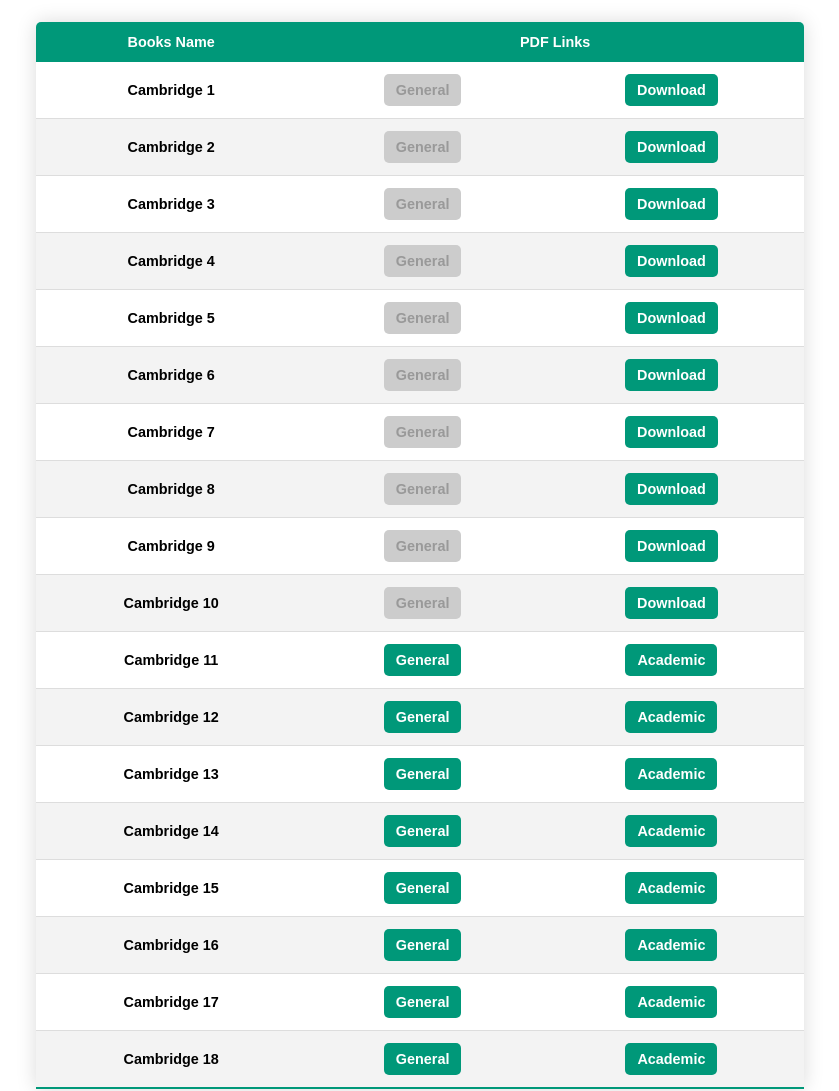
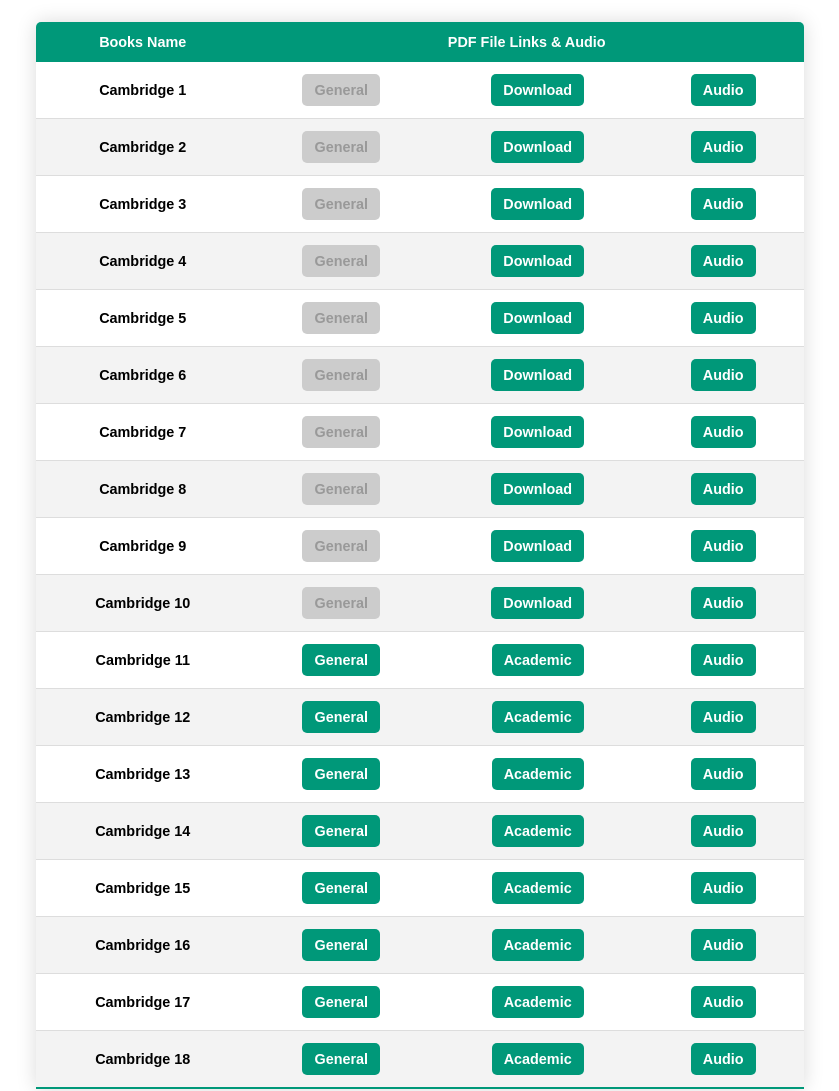
Before and after one commit to sahrinsaikat/IELTS, a plain HTML site: page index.html in a window 1280 px wide. Shown: the part 163-1254 px from the top of the page, without its empty margins (220-1059 px from the left). Drawn offline with Linux system fonts and the light colour scheme.

Commit message:
Update index.html

```diff
--- a/index.html
+++ b/index.html
@@ -127,7 +127,7 @@
             <thead>
                 <tr>
                     <th>Books Name</th>
-                    <th colspan="2">PDF Links</th>
+                    <th colspan="3">PDF File Links & Audio</th>
                 </tr>
             </thead>
             <tbody>
@@ -135,90 +135,108 @@
                     <td>Cambridge 1</td>
                     <td><a href="#" class="disabled-link">General</a></td>
                     <td><a href="Table 1/" class="button">Download</a></td>
+                    <td><a href="#" class="button">Audio</a></td>
                 </tr>
                 <tr>
                     <td>Cambridge 2</td>
                     <td><a href="#" class="disabled-link">General</a></td>
                     <td><a href="#" class="button">Download</a></td>
+                    <td><a href="#" class="button">Audio</a></td>
                 </tr>
                 <tr>
                     <td>Cambridge 3</td>
                     <td><a href="#" class="disabled-link">General</a></td>
                     <td><a href="#" class="button">Download</a></td>
+                    <td><a href="#" class="button">Audio</a></td>
                 </tr>                <tr>
                     <td>Cambridge 4</td>
                     <td><a href="#" class="disabled-link">General</a></td>
                     <td><a href="#" class="button">Download</a></td>
+                    <td><a href="#" class="button">Audio</a></td>
                 </tr>
                 <tr>
                     <td>Cambridge 5</td>
                     <td><a href="#" class="disabled-link">General</a></td>
                     <td><a href="#" class="button">Download</a></td>
+                    <td><a href="#" class="button">Audio</a></td>
                 </tr>
                 <tr>
                     <td>Cambridge 6</td>
                     <td><a href="#" class="disabled-link">General</a></td>
                     <td><a href="#" class="button">Download</a></td>
+                    <td><a href="#" class="button">Audio</a></td>
                 </tr>
                 <tr>
                     <td>Cambridge 7</td>
                     <td><a href="#" class="disabled-link">General</a></td>
                     <td><a href="#" class="button">Download</a></td>
+                    <td><a href="#" class="button">Audio</a></td>
                 </tr>
                 <tr>
                     <td>Cambridge 8</td>
                     <td><a href="#" class="disabled-link">General</a></td>
                     <td><a href="#" class="button">Download</a></td>
+                    <td><a href="#" class="button">Audio</a></td>
                 </tr>
                 <tr>
                     <td>Cambridge 9</td>
                     <td><a href="#" class="disabled-link">General</a></td>
                     <td><a href="#" class="button">Download</a></td>
+                    <td><a href="#" class="button">Audio</a></td>
                 </tr>
                 <tr>
                     <td>Cambridge 10</td>
                     <td><a href="#" class="disabled-link">General</a></td>
                     <td><a href="#" class="button">Download</a></td>
+                    <td><a href="#" class="button">Audio</a></td>
                 </tr>
                 <tr>
                     <td>Cambridge 11</td>
                     <td><a href="#" class="button">General</a></td>
                     <td><a href="#" class="button">Academic</a></td>
+                    <td><a href="#" class="button">Audio</a></td>
                 </tr>
                 <tr>
                     <td>Cambridge 12</td>
                     <td><a href="#" class="button">General</a></td>
                     <td><a href="#" class="button">Academic</a></td>
+                    <td><a href="#" class="button">Audio</a></td>
                 </tr>
                 <tr>
                     <td>Cambridge 13</td>
                     <td><a href="#" class="button">General</a></td>
                     <td><a href="#" class="button">Academic</a></td>
+                    <td><a href="#" class="button">Audio</a></td>
                 </tr>
                 <tr>
                     <td>Cambridge 14</td>
                     <td><a href="#" class="button">General</a></td>
                     <td><a href="#" class="button">Academic</a></td>
+                    <td><a href="#" class="button">Audio</a></td>
                 </tr>
                 <tr>
                     <td>Cambridge 15</td>
                     <td><a href="#" class="button">General</a></td>
                     <td><a href="#" class="button">Academic</a></td>
+                    <td><a href="#" class="button">Audio</a></td>
                 </tr>
                 <tr>
                     <td>Cambridge 16</td>
                     <td><a href="#" class="button">General</a></td>
                     <td><a href="#" class="button">Academic</a></td>
+                    <td><a href="#" class="button">Audio</a></td>
                 </tr>
                 <tr>
                     <td>Cambridge 17</td>
                     <td><a href="#" class="button">General</a></td>
                     <td><a href="#" class="button">Academic</a></td>
+                    <td><a href="#" class="button">Audio</a></td>
                 </tr>
                 <tr>
                     <td>Cambridge 18</td>
                     <td><a href="#" class="button">General</a></td>
                     <td><a href="#" class="button">Academic</a></td>
+                    <td><a href="#" class="button">Audio</a></td>
                 </tr>
                 <!-- Add more rows as needed -->
             </tbody>
```
